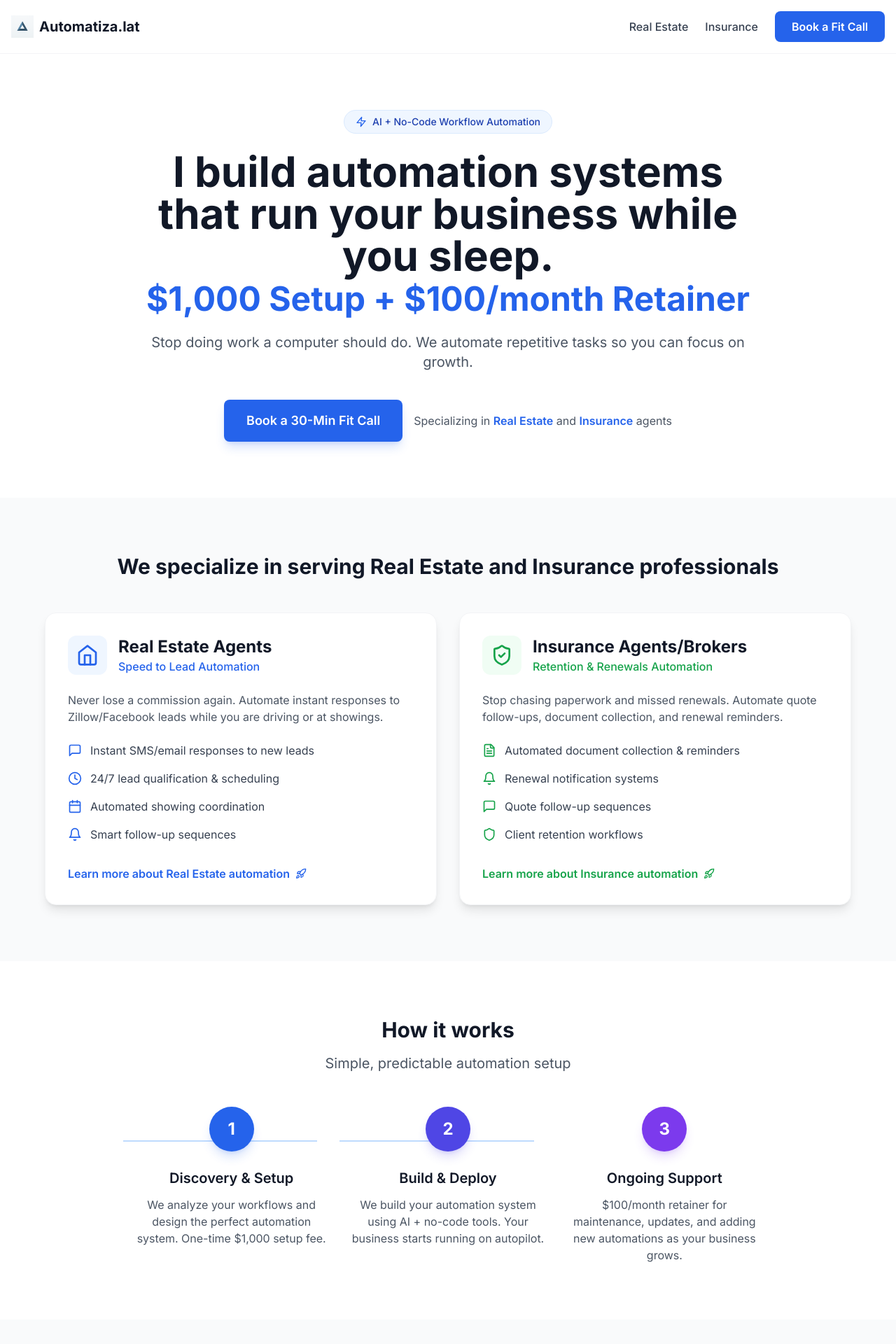
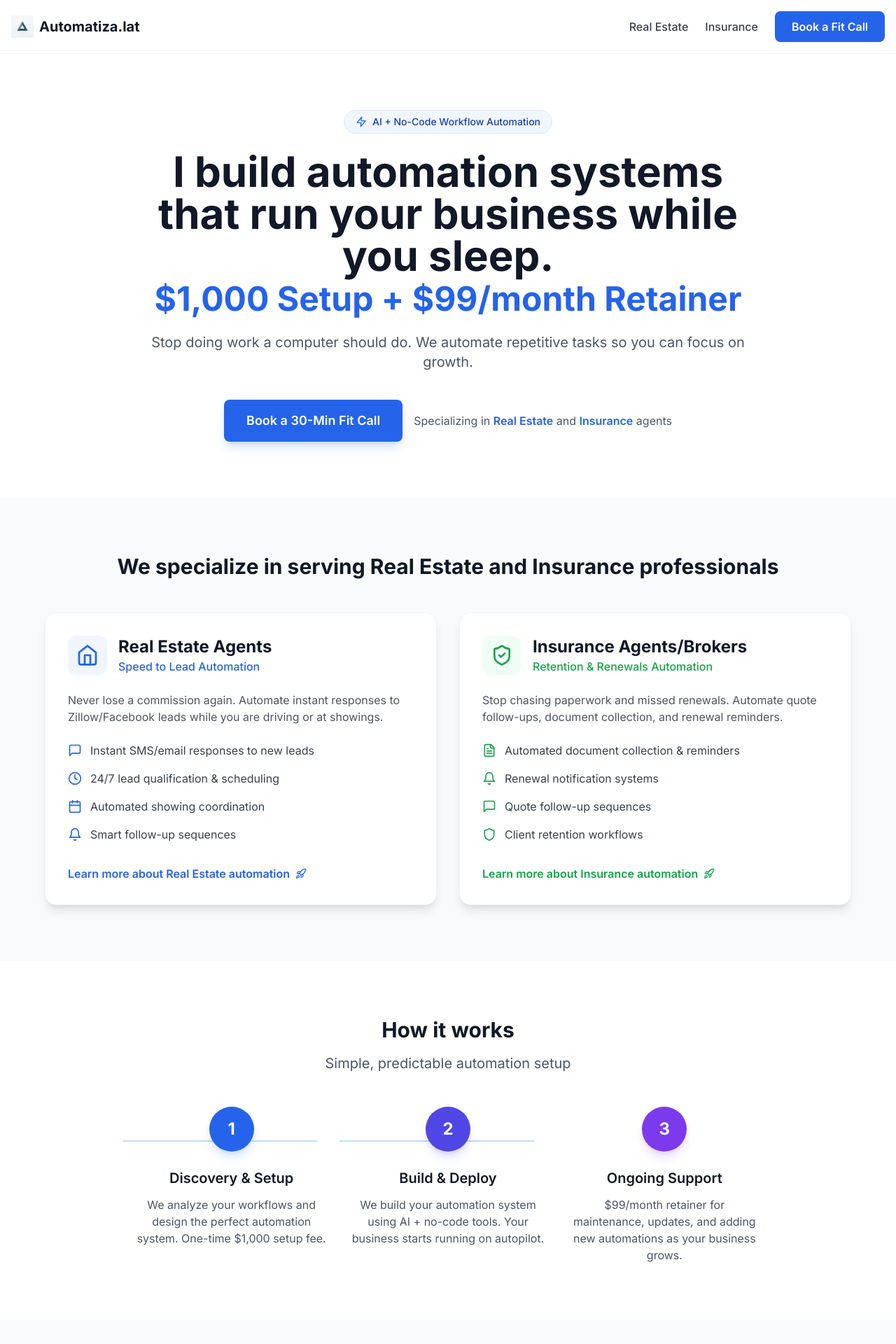
Before and after one commit to automatizalat/automatiza-web, a Next.js app: page / in a window 1280 px wide. Shown: the top 1920 px of the page at 70% size. Built offline with nearby package versions, Linux system fonts and the light colour scheme.

Commit message:
Update maintenance retainer to 9/month

```diff
--- a/app/insurance/page.tsx
+++ b/app/insurance/page.tsx
@@ -50,7 +50,7 @@ export default function InsurancePage() {
                 Book an Insurance Automation Call
               </a>
               <div className="text-gray-600">
-                <span className="font-semibold text-green-600">$1,000 Setup</span> + <span className="font-semibold text-green-600">$100/month</span>
+                <span className="font-semibold text-green-600">$1,000 Setup</span> + <span className="font-semibold text-green-600">$99/month</span>
               </div>
             </div>
           </div>
@@ -282,7 +282,7 @@ export default function InsurancePage() {
             Book Insurance Automation Call
           </a>
           <p className="mt-6 text-gray-500">
-            $1,000 one-time setup • $100/month retainer • No long-term contracts
+            $1,000 one-time setup • $99/month retainer • No long-term contracts
           </p>
         </div>
       </section>
--- a/app/layout.tsx
+++ b/app/layout.tsx
@@ -7,7 +7,7 @@ const inter = Inter({ subsets: ['latin'] })
 
 export const metadata: Metadata = {
   title: 'Automatiza.lat - Workflow Automation Consultant',
-  description: 'I build automation systems that run your business while you sleep. $1,000 Setup + $100/month Retainer. Specializing in Real Estate and Insurance agents.',
+  description: 'I build automation systems that run your business while you sleep. $1,000 Setup + $99/month Retainer. Specializing in Real Estate and Insurance agents.',
 }
 
 export default function RootLayout({
--- a/app/page.tsx
+++ b/app/page.tsx
@@ -36,7 +36,7 @@ export default function HomePage() {
           <h1 className="mb-6 text-5xl font-bold leading-tight text-gray-900 md:text-6xl">
             I build automation systems that run your business while you sleep.
             <span className="block text-blue-600 mt-2 text-4xl md:text-5xl">
-              $1,000 Setup + $100/month Retainer
+              $1,000 Setup + $99/month Retainer
             </span>
           </h1>
           <p className="mb-10 text-xl text-gray-600">
@@ -165,7 +165,7 @@ export default function HomePage() {
               </div>
               <h3 className="mb-3 text-xl font-semibold text-gray-900">Ongoing Support</h3>
               <p className="text-gray-600">
-                $100/month retainer for maintenance, updates, and adding new automations as your business grows.
+                $99/month retainer for maintenance, updates, and adding new automations as your business grows.
               </p>
             </div>
           </div>
@@ -330,7 +330,7 @@ export default function HomePage() {
                   <div className="mb-2 text-sm font-semibold text-blue-600 uppercase tracking-wider">Ongoing Support</div>
                   <h3 className="mb-4 text-2xl font-bold text-gray-900">Monthly Retainer</h3>
                   <div className="flex items-baseline mb-6">
-                    <span className="text-4xl font-bold text-gray-900">$100</span>
+                    <span className="text-4xl font-bold text-gray-900">$99</span>
                     <span className="ml-2 text-gray-500">/ month</span>
                   </div>
                   <p className="mb-6 text-gray-600">
--- a/app/real-estate/page.tsx
+++ b/app/real-estate/page.tsx
@@ -50,7 +50,7 @@ export default function RealEstatePage() {
                 Book a Real Estate Automation Call
               </a>
               <div className="text-gray-600">
-                <span className="font-semibold text-blue-600">$1,000 Setup</span> + <span className="font-semibold text-blue-600">$100/month</span>
+                <span className="font-semibold text-blue-600">$1,000 Setup</span> + <span className="font-semibold text-blue-600">$99/month</span>
               </div>
             </div>
           </div>
@@ -283,7 +283,7 @@ export default function RealEstatePage() {
             Book Real Estate Automation Call
           </a>
           <p className="mt-6 text-gray-500">
-            $1,000 one-time setup • $100/month retainer • No long-term contracts
+            $1,000 one-time setup • $99/month retainer • No long-term contracts
           </p>
         </div>
       </section>
```
